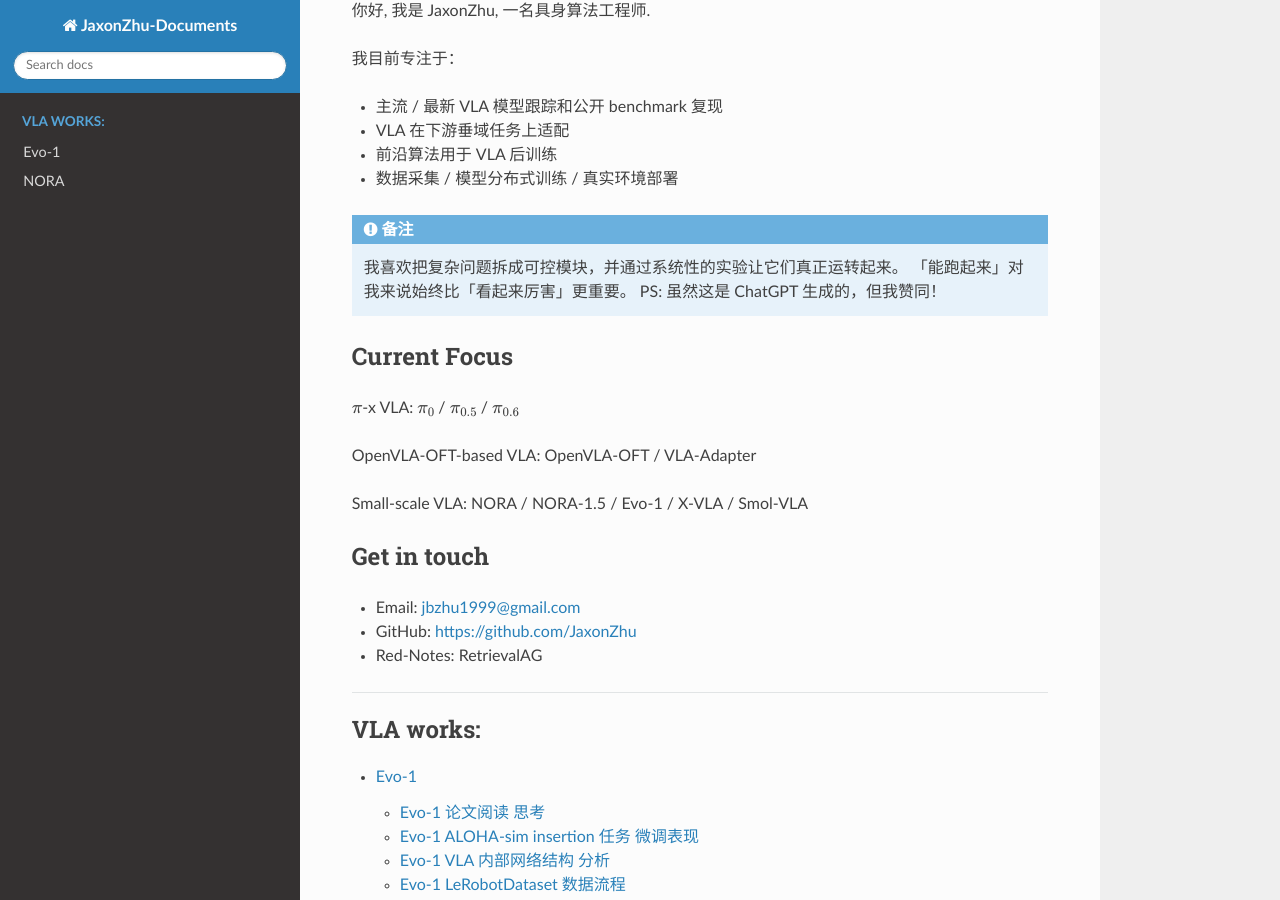
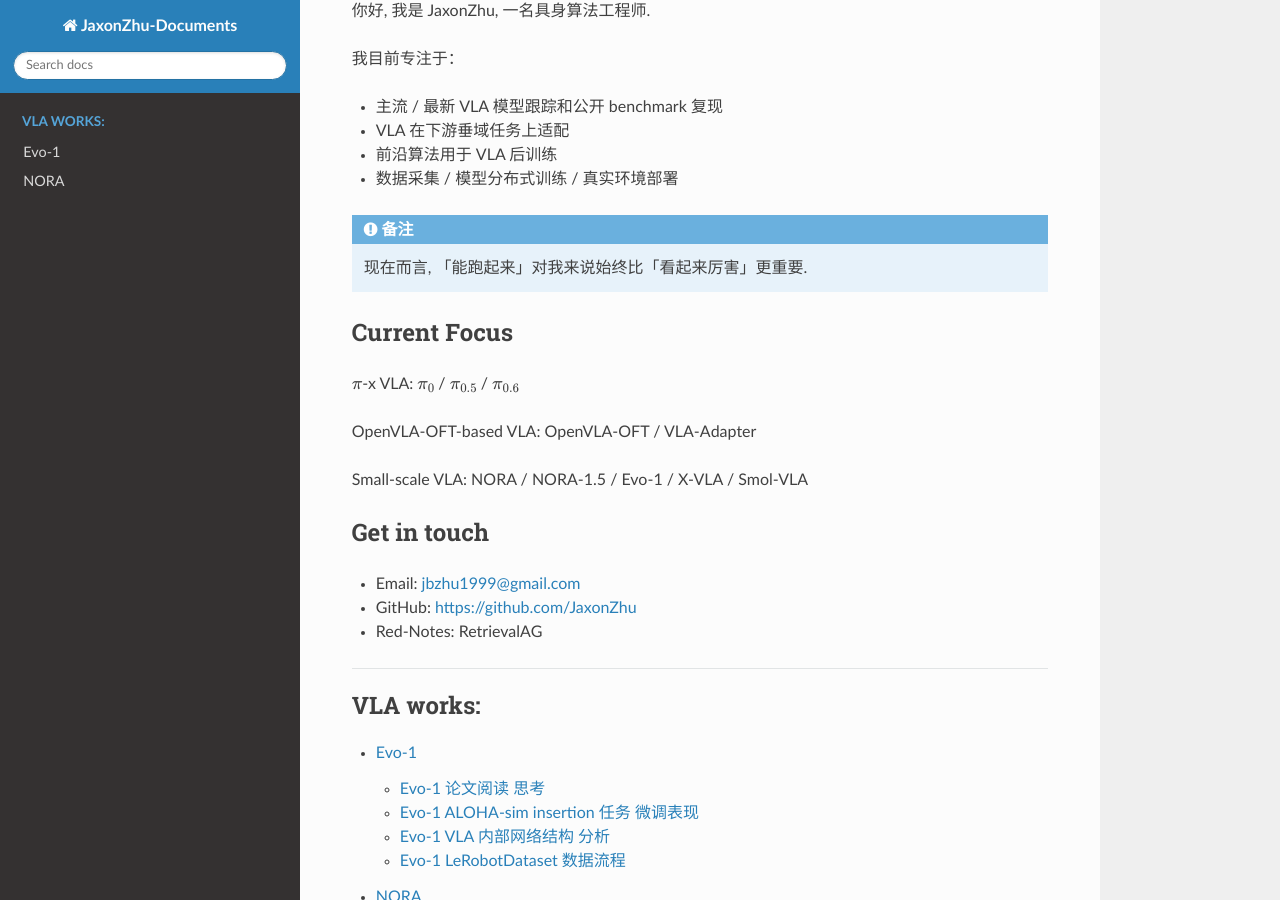
Before and after one commit to JaxonZhu/my-docs, a Sphinx documentation site: the page built from docs/source/index.rst, in a window 1280 px wide and 900 px high, scrolled down 410 px. Built offline with Sphinx 7.4.7 and the Read the Docs theme 3.1.0, drawn with Linux system fonts in a browser that asks for light colours; pages that are not in the unit, such as notebooks, are missing from menus.

Commit message:
2025.11.30 / aw-win / modify note in index.rst

```diff
--- a/docs/source/index.rst
+++ b/docs/source/index.rst
@@ -21,9 +21,7 @@
 
 .. note::
 
-   我喜欢把复杂问题拆成可控模块，并通过系统性的实验让它们真正运转起来。
-   「能跑起来」对我来说始终比「看起来厉害」更重要。
-   PS: 虽然这是 ChatGPT 生成的，但我赞同！
+   现在而言, 「能跑起来」对我来说始终比「看起来厉害」更重要.
 
 Current Focus
 -------------
```
